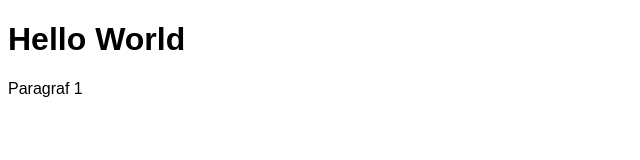
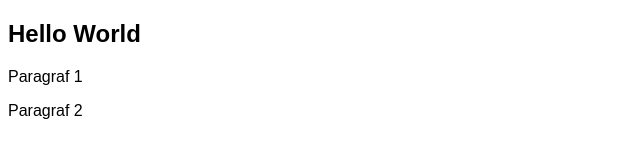
Before and after one commit to bellaprilliah/rekweb-pertemuan-3, a plain HTML site: page index.html in a window 1280 px wide. Shown: the whole page, without its empty margins (0-640 px from the left). Drawn offline with Linux system fonts and the light colour scheme.

Commit message:
menambahkan dan mengubah h1 menjadi h2

```diff
--- a/index.html
+++ b/index.html
@@ -5,7 +5,10 @@
 	<link rel="stylesheet" type="text/css" href="style.css">
 </head>
 <body>
-	<h1> Hello World</h1>
+	<h2> Hello World</h2>
 	<p>Paragraf 1</p>
+	<p>Paragraf 2</p>
+
+<script type="text/javascript" src="script.js"></script>
 </body>
 </html>
--- /dev/null
+++ b/script.js
@@ -0,0 +1 @@
+console.log('hello world');
```
